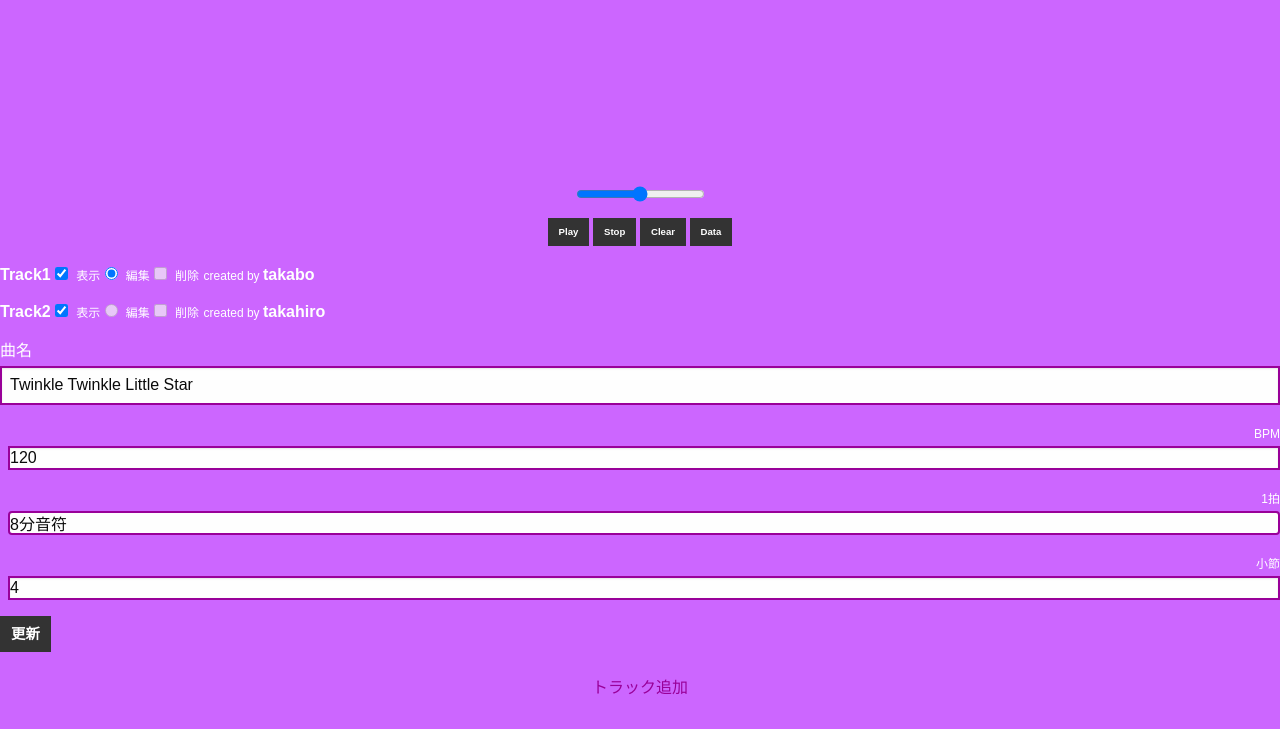
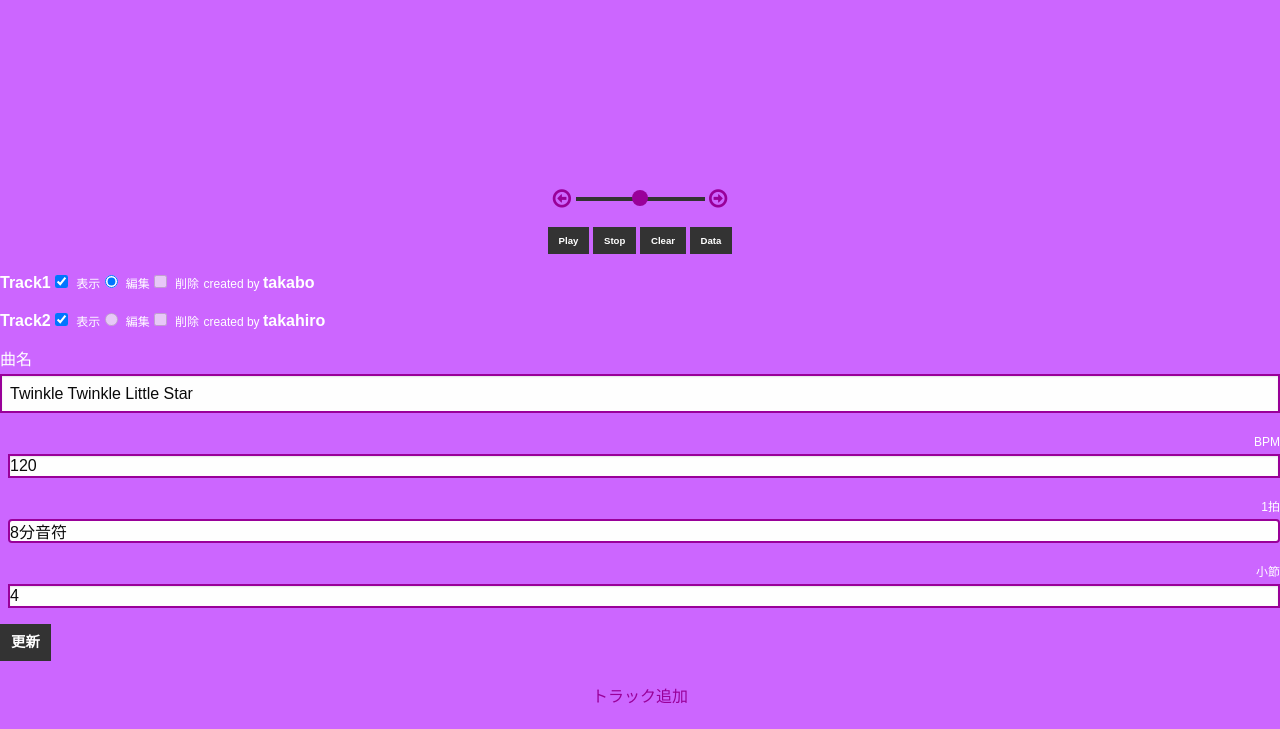
Before and after one commit to tkawakami-jp/otogram, a Rails app: page /scores/1/edit in a window 1280 px wide. Shown: the part 468-1197 px from the top of the page. Before the commit the page ends 1162 px from the top, so only its background shows below. Run offline with Rails 7, Linux system fonts and the light colour scheme; a user stored in the database is signed in; data comes from the database, SQL or seed files in the repository; style sheets or scripts are compiled from the project's sources; parts of the project's set-up code (start-up, migrations or seed data) failed here and were passed over; some libraries are stand-ins or nearby versions.

Commit message:
追加 スクロールの１コマ送り戻し機能

```diff
--- a/app/assets/javascripts/editScore.js
+++ b/app/assets/javascripts/editScore.js
@@ -9,7 +9,7 @@ var CAF = window.cancelAnimationFrame || window.mozCancelAnimationFrame;
 var Sound = [];
 var Score = {};
 var March = null;
-var SoundNum = 20;//音源
+var SoundNum = 28;//音源
 var SoundScale = [ //音階
   35,33,31,29,28,26,24,        //C6
   23,21,19,17,16,14,12,        //C5
@@ -280,7 +280,7 @@ SoundClass.prototype.playChord = function(noteList) {
     //半音
     if ((noteList[i] & 0x80) != 0) semitone++;
     else if ((noteList[i] & 0x40) != 0) semitone--;
-    console.log(("00000000"+noteList[i].toString(2)).slice(-8),("00000000"+0x3F.toString(2)).slice(-8),("00000000"+scale.toString(2)).slice(-8))
+    //console.log(("00000000"+noteList[i].toString(2)).slice(-8),("00000000"+0x3F.toString(2)).slice(-8),("00000000"+scale.toString(2)).slice(-8))
 
 
     var source = AC.createBufferSource();
@@ -344,12 +344,13 @@ MarchClass.prototype.play = function(timestamp) {
       var note = notes[i];
 
       var timbre = note >> 8;//音色
-      var scale = note; //& 0x3F //音階
+      var scale = note; //音階
+      //var scale = note & 0xFF;
       //console.log(note, timbre, scale)
 
       if  (!dic[timbre]) dic[timbre] = [scale];
       else dic[timbre].push(scale);
-      //console.log(dic[num])
+      //console.log(dic[timbre])
     }
     for (var i in dic) {
       Sound[i].playChord(dic[i]);
@@ -593,6 +594,8 @@ window.addEventListener('load', function(){
   });
 
   ScrollMax = Score.len - GridCount;
+
+  //Scroll
   UI.scroll = document.querySelector('#Scroll');
   UI.scroll.max = ScrollMax;
   UI.scroll.min = 0;
@@ -603,6 +606,26 @@ window.addEventListener('load', function(){
     March.x = 0;
     March.lastTime = 0;
     March.scroll = 0;
+  });
+  $('#ArrowLeft').on('click', function(e){
+    e.preventDefault();
+    if(UI.scroll.min < ScrollX){
+      ScrollX--;
+      UI.scroll.value = March.pos = ScrollX;
+      March.x = 0;
+      March.lastTime = 0;
+      March.scroll = 0;
+    }
+  });
+  $('#ArrowRight').on('click', function(e){
+    e.preventDefault();
+    if(UI.scroll.max > ScrollX){
+      ScrollX++;
+      UI.scroll.value = March.pos = ScrollX;
+      March.x = 0;
+      March.lastTime = 0;
+      March.scroll = 0;
+    }
   });
 
   //Track
--- a/app/assets/stylesheets/score.scss
+++ b/app/assets/stylesheets/score.scss
@@ -17,3 +17,23 @@ width: 8px;
 border-radius: 4px;
 background: rgba(255,255,255,0.5);
 }
+
+input[type=range] {
+  -webkit-appearance: none;
+}
+input[type=range]:focus {
+  outline: none;
+}
+input[type=range]::-webkit-slider-runnable-track {
+  height: 4px;
+  background: #333;
+}
+input[type=range]::-webkit-slider-thumb {
+  -webkit-appearance: none;
+  cursor: pointer;
+  margin-top: -0.4rem;
+  width: 1rem;
+  height: 1rem;
+  border-radius: 50%;
+  background: #909;
+}
--- a/app/views/scores/edit.html.erb
+++ b/app/views/scores/edit.html.erb
@@ -10,8 +10,10 @@
   <div id="Frame"><canvas id="Canvas"></canvas></div>
 </div>
 
-<div class="text-center">
-  <input type="range" id="Scroll" style="margin-top: 0;margin-bottom: 1rem;">
+<div class="text-center" style="margin-bottom: 1rem;">
+  <a href="#" id="ArrowLeft" style="vertical-align: middle;"><i class="fa fa-arrow-circle-o-left fa-lg"></i></a>
+  <input type="range" id="Scroll">
+  <a href="#" id="ArrowRight" style="vertical-align: middle;"><i class="fa fa-arrow-circle-o-right fa-lg"></i></a>
 </div>
 
 <div class="text-center">
```
